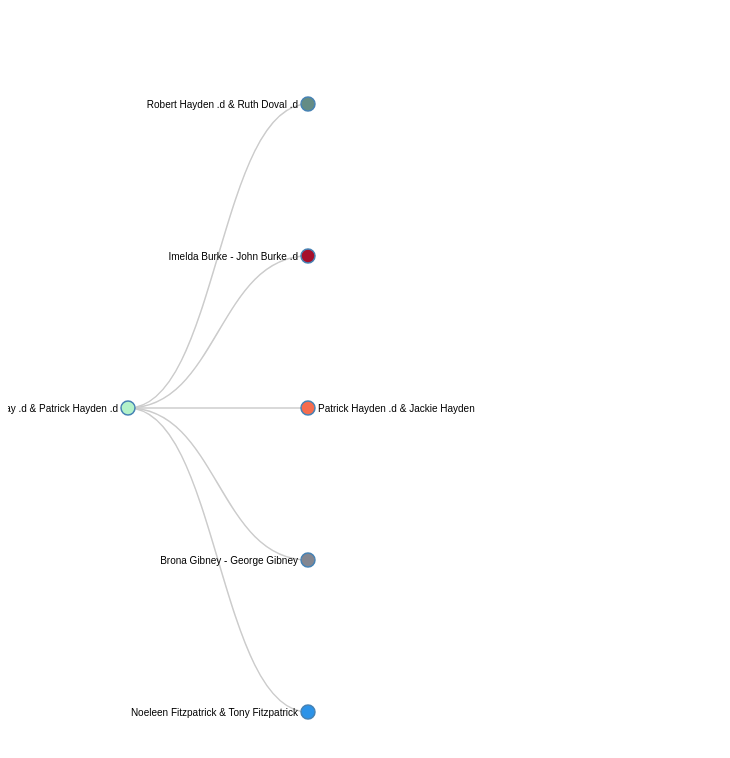
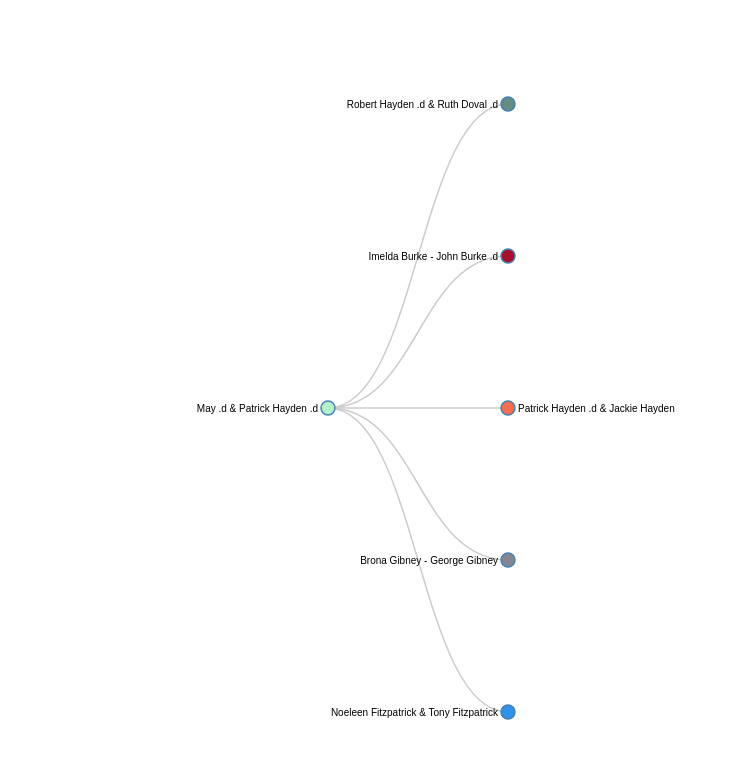
Before and after one commit to shanegibney/tree, a plain HTML site: page index.html in a window 1280 px wide. Shown: the whole page, without its empty margins (0-730 px from the left). Drawn offline with nearby package versions, Linux system fonts and the light colour scheme.

Commit message:
Add files via upload

```diff
--- a/index.html
+++ b/index.html
@@ -29,7 +29,7 @@
         top: 20,
         right: 120,
         bottom: 20,
-        left: 120
+        left: 320
       },
       width = 960 - margin.right - margin.left,
       height = 800 - margin.top - margin.bottom;
```
